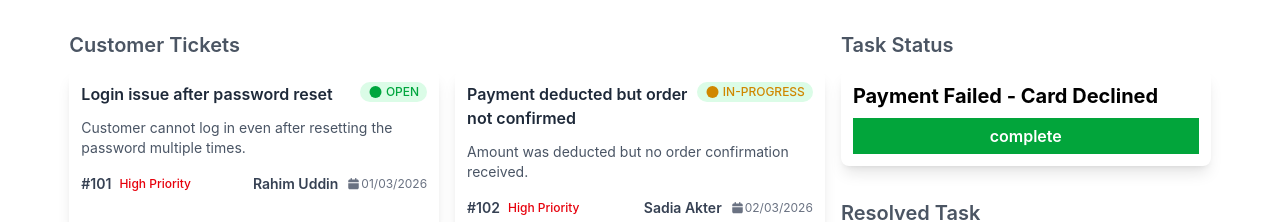
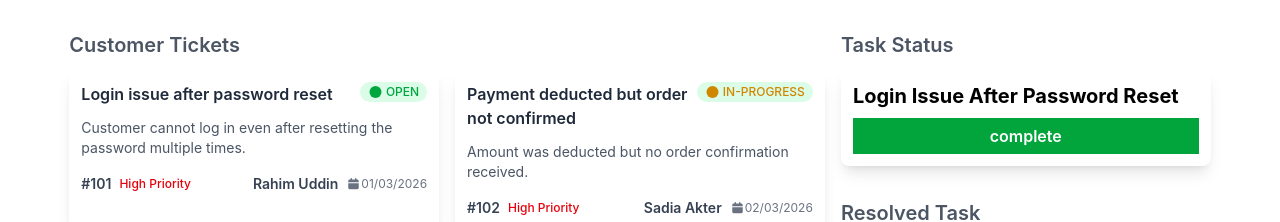
Before and after one commit to pobittra1/cs-ticket-system, a React (Vite) app: page / in a window 1280 px wide. Both pictures are taken after a click on the element 254 px from the left and 491 px from the top of the page. Shown: the part 341-563 px from the top of the page. Built offline with nearby package versions, Linux system fonts and the light colour scheme.

Commit message:
perfectly added task into progress task area. and show add task when progressTask length zero

```diff
--- a/src/App.jsx
+++ b/src/App.jsx
@@ -29,6 +29,7 @@ function App() {
             <TicketSec
               csProblemsPromise={csProblemsPromise}
               handleEachTicket={handleEachTicket}
+              progressTask={progressTask}
             ></TicketSec>
           </Suspense>
         </div>
--- /dev/null
+++ b/src/components/EachProgressTask/EachProgressTask.jsx
@@ -0,0 +1,13 @@
+const EachProgressTask = ({ eachProgressTask }) => {
+    //destructure the values
+    const { title } = eachProgressTask;
+    return (
+
+        <div className="task-status-card bg-white text-black p-3 rounded-lg shadow-lg">
+            <h3 className="text-xl font-bold capitalize">{title}</h3>
+            <button className="py-1.5 bg-[#02A53B] text-white font-semibold cursor-pointer w-full text-center mt-2">complete</button>
+        </div>
+    );
+};
+
+export default EachProgressTask;
--- a/src/components/TicketSec/TicketSec.jsx
+++ b/src/components/TicketSec/TicketSec.jsx
@@ -1,6 +1,7 @@
 import { use } from 'react';
 import EachTicket from '../EachTicket/EachTicket';
-const TicketSec = ({ csProblemsPromise, handleEachTicket }) => {
+import EachProgressTask from '../EachProgressTask/EachProgressTask';
+const TicketSec = ({ csProblemsPromise, handleEachTicket, progressTask }) => {
 
     const tickets = use(csProblemsPromise);
     return (
@@ -21,10 +22,13 @@ const TicketSec = ({ csProblemsPromise, handleEachTicket }) => {
                 <div className="task-status-container">
                     <h2 className="sub-title">Task Status</h2>
                     <div className="grid grid-cols-1 md:grid-cols-2 lg:grid-cols-1 gap-4 lg:gap-2">
-                        <div className="task-status-card bg-white text-black p-3 rounded-lg shadow-lg">
-                            <h3 className="text-xl font-bold capitalize">payment failed - card Declined</h3>
-                            <button className="py-1.5 bg-[#02A53B] text-white font-semibold cursor-pointer w-full text-center mt-2">complete</button>
-                        </div>
+                        {
+                            progressTask.length === 0 ? <p className='text-gray-600'>Select a ticket to add to Task Status</p> :
+                                progressTask.map(eachProgressTask => <EachProgressTask
+                                    key={eachProgressTask.id}
+                                    eachProgressTask={eachProgressTask}
+                                ></EachProgressTask>)
+                        }
                     </div>
                 </div>
                 <div className="resolved-task-container mt-8">
```
